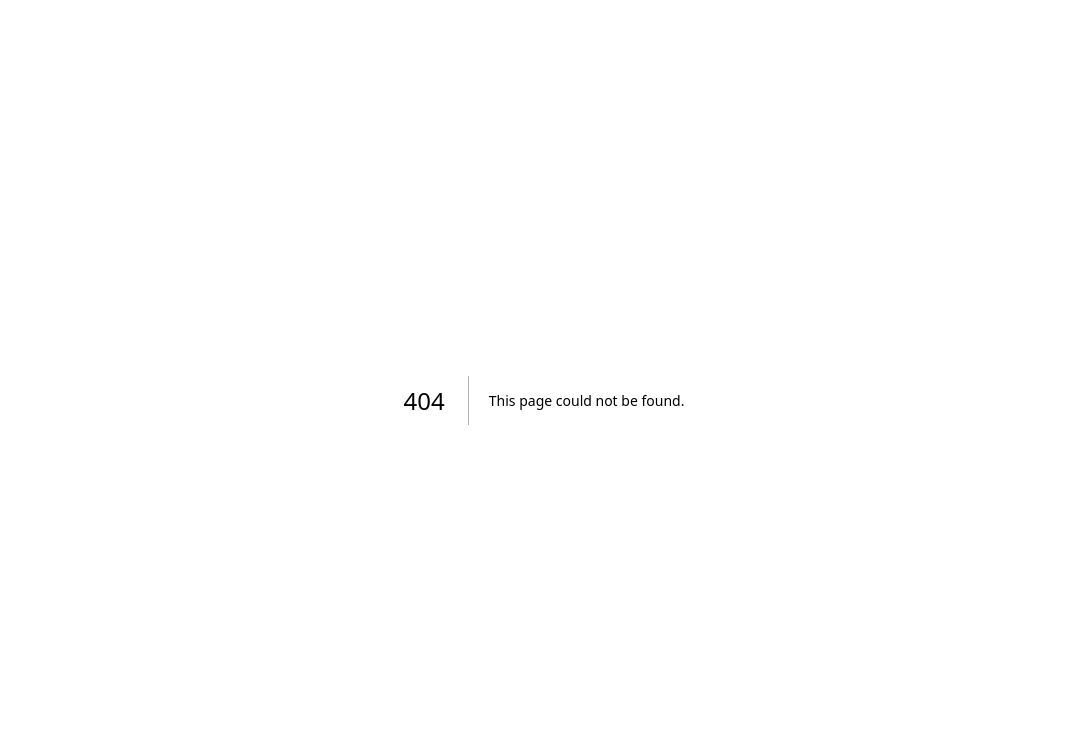
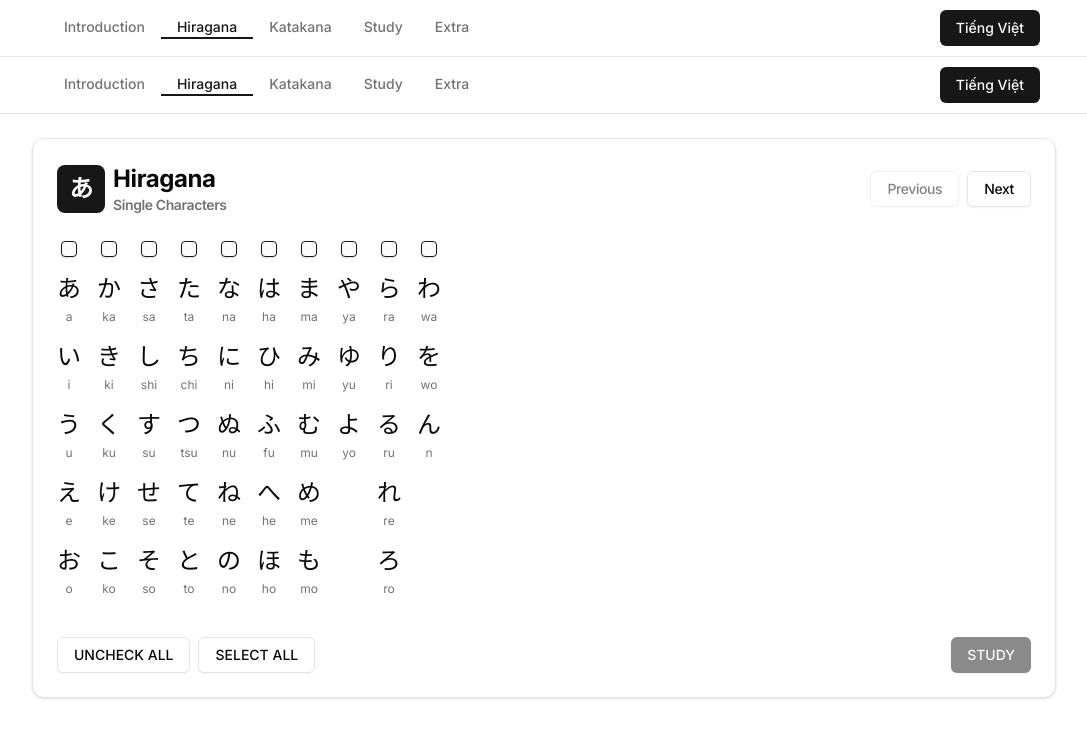
Before and after one commit to dunkbing/kanaji, a Next.js app: page /en/hiragana in a window 1280 px wide. Before the commit this address had no page. Shown: the top 738 px of the page, without its empty margins (96-1183 px from the left). Built offline with nearby package versions, Linux system fonts and the light colour scheme.

Commit message:
add translations.

```diff
--- a/package.json
+++ b/package.json
@@ -6,7 +6,7 @@
     "dev": "next dev --turbopack",
     "build": "next build",
     "start": "next start",
-    "lint": "next lint"
+    "lint": "next lint --fix"
   },
   "dependencies": {
     "@radix-ui/react-checkbox": "^1.1.3",
--- /dev/null
+++ b/src/app/[lang]/hiragana/page.tsx
@@ -0,0 +1,19 @@
+import { NavTabs } from "@/components/nav-tabs";
+import { KanaGrid } from "@/components/kana-grid";
+import { hiraganaData } from "@/data/kana-data";
+
+export default async function HiraganaPage({
+  params,
+}: {
+  params: Promise<{ lang: string }>
+}) {
+  const { lang } = await params;
+  return (
+    <div>
+      <NavTabs lang={lang} />
+      <div className="container max-w-screen-lg mx-auto py-6">
+        <KanaGrid lang={lang} type="hiragana" data={hiraganaData} />
+      </div>
+    </div>
+  );
+}
--- a/src/app/katakana/page.tsx
+++ b/src/app/[lang]/katakana/page.tsx
@@ -2,12 +2,12 @@ import { NavTabs } from "@/components/nav-tabs"
 import { KanaGrid } from "@/components/kana-grid"
 import { katakanaData } from "@/data/kana-data"
 
-export default function KatakanaPage() {
+export default function KatakanaPage({ params: { lang } }: { params: { lang: string } }) {
   return (
     <div>
-      <NavTabs />
+      <NavTabs lang={lang} />
       <div className="container max-w-screen-lg mx-auto py-6">
-        <KanaGrid type="katakana" data={katakanaData} />
+        <KanaGrid lang={lang} type="katakana" data={katakanaData} />
       </div>
     </div>
   )
--- a/src/app/page.tsx
+++ b/src/app/[lang]/page.tsx
@@ -3,10 +3,10 @@ import { Card, CardContent, CardHeader, CardTitle } from "@/components/ui/card"
 import { NavTabs } from "@/components/nav-tabs"
 import Link from "next/link"
 
-export default function Home() {
+export default function Home({ params: { lang } }: { params: { lang: string } }) {
   return (
     <div>
-      <NavTabs />
+      <NavTabs lang={lang} />
       <div className="container max-w-screen-lg mx-auto py-6">
         <Card className="max-w-2xl mx-auto">
           <CardHeader>
--- /dev/null
+++ b/src/app/[lang]/study/page.tsx
@@ -0,0 +1,17 @@
+import { NavTabs } from "@/components/nav-tabs";
+import { StudyMode } from "@/components/study-mode";
+
+export default function StudyPage({
+  params: { lang },
+}: {
+  params: { lang: string };
+}) {
+  return (
+    <div>
+      <NavTabs lang={lang} />
+      <div className="container max-w-screen-lg mx-auto py-6">
+        <StudyMode lang={lang} />
+      </div>
+    </div>
+  );
+}
--- a/src/app/layout.tsx
+++ b/src/app/layout.tsx
@@ -1,25 +1,25 @@
-import type { Metadata } from 'next'
 import { Inter } from 'next/font/google'
 import './globals.css'
+import { NavTabs } from '@/components/nav-tabs'
 
 const inter = Inter({ subsets: ['latin'] })
 
-export const metadata: Metadata = {
-  title: 'Kanaji - Learn Japanese Characters',
-  description: 'Learn Hiragana and Katakana with an interactive study tool',
+export async function generateStaticParams() {
+  return [{ lang: 'en' }, { lang: 'vi' }]
 }
 
 export default function RootLayout({
   children,
+  params
 }: {
   children: React.ReactNode
+  params: { lang: string }
 }) {
   return (
-    <html lang="en">
+    <html lang={params.lang}>
       <body className={inter.className}>
-        <main className="min-h-screen bg-background">
-          {children}
-        </main>
+        <NavTabs lang={params.lang} />
+        {children}
       </body>
     </html>
   )
--- a/src/components/kana-grid.tsx
+++ b/src/components/kana-grid.tsx
@@ -1,78 +1,87 @@
-'use client'
+"use client";
 
-import { useEffect, useState } from 'react'
-import { Button } from '@/components/ui/button'
-import { Card, CardContent, CardHeader, CardTitle } from '@/components/ui/card'
-import { Checkbox } from '@/components/ui/checkbox'
-import { useRouter } from 'next/navigation'
-import { KanaType } from '@/types/kana'
-import { KanaSet } from '@/data/kana-data'
+import { useEffect, useState } from "react";
+import { Button } from "@/components/ui/button";
+import { Card, CardContent, CardHeader, CardTitle } from "@/components/ui/card";
+import { Checkbox } from "@/components/ui/checkbox";
+import { useRouter } from "next/navigation";
+import { KanaType } from "@/types/kana";
+import { KanaSet } from "@/data/kana-data";
+import translations from "@/translations";
 
 interface KanaGridProps {
-  type: KanaType
-  data: KanaSet
+  type: KanaType;
+  data: KanaSet;
+  lang: string;
 }
 
-export function KanaGrid({ type, data }: KanaGridProps) {
-  const router = useRouter()
-  const [isCompound, setIsCompound] = useState(false)
-  const [selectedColumns, setSelectedColumns] = useState<Set<number>>(new Set())
+export function KanaGrid({ type, data, lang }: KanaGridProps) {
+  const router = useRouter();
+  const [isCompound, setIsCompound] = useState(false);
+  const [selectedColumns, setSelectedColumns] = useState<Set<number>>(
+    new Set(),
+  );
+  const t = translations[lang as "en" | "vi"];
 
   // Load saved selection from localStorage
   useEffect(() => {
-    const saved = localStorage.getItem(`${type}-selected-columns`)
+    const saved = localStorage.getItem(`${type}-selected-columns`);
     if (saved) {
-      setSelectedColumns(new Set(JSON.parse(saved)))
+      setSelectedColumns(new Set(JSON.parse(saved)));
     }
-  }, [type])
+  }, [type]);
 
   // Save selection to localStorage
   useEffect(() => {
     localStorage.setItem(
       `${type}-selected-columns`,
-      JSON.stringify(Array.from(selectedColumns))
-    )
-  }, [selectedColumns, type])
+      JSON.stringify(Array.from(selectedColumns)),
+    );
+  }, [selectedColumns, type]);
 
-  const currentColumns = isCompound ? data.compound : data.single
+  const currentColumns = isCompound ? data.compound : data.single;
 
   const handleColumnSelect = (columnIndex: number) => {
-    const newSelected = new Set(selectedColumns)
+    const newSelected = new Set(selectedColumns);
     if (newSelected.has(columnIndex)) {
-      newSelected.delete(columnIndex)
+      newSelected.delete(columnIndex);
     } else {
-      newSelected.add(columnIndex)
+      newSelected.add(columnIndex);
     }
-    setSelectedColumns(newSelected)
-  }
+    setSelectedColumns(newSelected);
+  };
 
   const handleSelectAll = () => {
     if (selectedColumns.size === currentColumns.length) {
-      setSelectedColumns(new Set())
+      setSelectedColumns(new Set());
     } else {
-      setSelectedColumns(new Set(Array.from({ length: currentColumns.length }, (_, i) => i)))
+      setSelectedColumns(
+        new Set(Array.from({ length: currentColumns.length }, (_, i) => i)),
+      );
     }
-  }
+  };
 
   const handleStudy = () => {
     if (selectedColumns.size > 0) {
-      const selectedChars = Array.from(selectedColumns).flatMap(
-        index => currentColumns[index].characters.map(char => char.kana)
-      )
-      sessionStorage.setItem('studyChars', JSON.stringify(selectedChars))
-      router.push('/study')
+      const selectedChars = Array.from(selectedColumns).flatMap((index) =>
+        currentColumns[index].characters.map((char) => char.kana),
+      );
+      sessionStorage.setItem("studyChars", JSON.stringify(selectedChars));
+      router.push(`/${lang}/study`);
     }
-  }
+  };
 
   const handlePrevious = () => {
-    setIsCompound(false)
-    setSelectedColumns(new Set())
-  }
+    setIsCompound(false);
+    setSelectedColumns(new Set());
+  };
 
   const handleNext = () => {
-    setIsCompound(true)
-    setSelectedColumns(new Set())
-  }
+    setIsCompound(true);
+    setSelectedColumns(new Set());
+  };
+
+  if (!t) return null;
 
   return (
     <Card>
@@ -81,13 +90,13 @@ export function KanaGrid({ type, data }: KanaGridProps) {
           <div className="flex items-center gap-2">
             <div className="w-12 h-12 bg-primary rounded-lg flex items-center justify-center">
               <span className="text-2xl text-primary-foreground">
-                {type === 'hiragana' ? 'あ' : 'ア'}
+                {type === "hiragana" ? "あ" : "ア"}
               </span>
             </div>
             <div>
               <h1 className="text-2xl font-bold capitalize">{type}</h1>
               <p className="text-sm text-muted-foreground">
-                {isCompound ? 'Compound' : 'Single'} Characters
+                {isCompound ? "Compound" : "Single"} Characters
               </p>
             </div>
           </div>
@@ -129,7 +138,9 @@ export function KanaGrid({ type, data }: KanaGridProps) {
                       onClick={() => handleColumnSelect(columnIndex)}
                     >
                       <div className="text-2xl">{kana}</div>
-                      <div className="text-xs text-muted-foreground">{romaji}</div>
+                      <div className="text-xs text-muted-foreground">
+                        {romaji}
+                      </div>
                     </div>
                   ))}
                 </div>
@@ -138,7 +149,10 @@ export function KanaGrid({ type, data }: KanaGridProps) {
           </div>
           <div className="flex justify-between">
             <div className="space-x-2">
-              <Button variant="outline" onClick={() => setSelectedColumns(new Set())}>
+              <Button
+                variant="outline"
+                onClick={() => setSelectedColumns(new Set())}
+              >
                 UNCHECK ALL
               </Button>
               <Button variant="outline" onClick={handleSelectAll}>
@@ -152,5 +166,5 @@ export function KanaGrid({ type, data }: KanaGridProps) {
         </div>
       </CardContent>
     </Card>
-  )
+  );
 }
--- a/src/components/nav-tabs.tsx
+++ b/src/components/nav-tabs.tsx
@@ -1,38 +1,50 @@
-'use client'
+"use client";
 
-import Link from 'next/link'
-import { usePathname } from 'next/navigation'
-import { cn } from '@/lib/utils'
+import Link from "next/link";
+import { usePathname } from "next/navigation";
+import { cn } from "@/lib/utils";
+import translations from "@/translations";
 
 const tabs = [
-  { name: 'INTRO', href: '/' },
-  { name: 'HIRAGANA', href: '/hiragana' },
-  { name: 'KATAKANA', href: '/katakana' },
-  { name: 'STUDY', href: '/study' },
-  { name: 'EXTRA', href: '/extra' },
-]
+  { name: "intro", href: "/" },
+  { name: "hiragana", href: "/hiragana" },
+  { name: "katakana", href: "/katakana" },
+  { name: "study", href: "/study" },
+  { name: "extra", href: "/extra" },
+];
 
-export function NavTabs() {
-  const pathname = usePathname()
+export function NavTabs({ lang }: { lang: string }) {
+  const pathname = usePathname();
+  const t = translations[lang as "en" | "vi"];
+
+  if (!t) return null;
 
   return (
     <nav className="border-b">
-      <div className="flex h-14 max-w-screen-lg mx-auto">
+      <div className="flex h-14 max-w-screen-lg mx-auto items-center justify-between px-4">
+        <div className="flex">
           {tabs.map((tab) => (
             <Link
               key={tab.href}
-            href={tab.href}
+              href={`/${lang}${tab.href}`}
               className={cn(
                 "flex items-center px-4 font-medium border-b-2 text-sm transition-colors hover:text-primary",
-              pathname === tab.href
+                pathname === `/${lang}${tab.href}`
                   ? "border-primary text-primary"
-                : "border-transparent text-muted-foreground"
+                  : "border-transparent text-muted-foreground",
               )}
             >
-            {tab.name}
+              {t[tab.name]}
             </Link>
           ))}
         </div>
+        <Link
+          href={`/${lang === "en" ? "vi" : "en"}${pathname.substring(3)}`}
+          className="px-4 py-2 text-sm font-medium text-primary-foreground bg-primary rounded-md hover:bg-primary/90"
+        >
+          {lang === "en" ? "Tiếng Việt" : "English"}
+        </Link>
+      </div>
     </nav>
-  )
+  );
 }
--- a/src/components/study-mode.tsx
+++ b/src/components/study-mode.tsx
@@ -5,13 +5,15 @@ import { Button } from '@/components/ui/button'
 import { Card, CardContent, CardHeader, CardTitle } from '@/components/ui/card'
 import { Input } from '@/components/ui/input'
 import { hiraganaData, katakanaData } from '@/data/kana-data'
+import translations from '@/translations'
 
-export function StudyMode() {
+export function StudyMode({ lang }: { lang: string }) {
   const [characters, setCharacters] = useState<string[]>([])
   const [currentIndex, setCurrentIndex] = useState(0)
   const [input, setInput] = useState('')
   const [score, setScore] = useState(0)
   const [showAnswer, setShowAnswer] = useState(false)
+  const t = translations[lang as 'en' | 'vi']
 
   const characterMap = useMemo(() => {
     const map = new Map<string, string>()
@@ -57,6 +59,8 @@ export function StudyMode() {
   const handleShowAnswer = () => {
     setShowAnswer(true)
   }
+
+  if (!t) return null;
 
   if (characters.length === 0) {
     return (
--- /dev/null
+++ b/src/translations/index.ts
@@ -0,0 +1,46 @@
+const translations = {
+  en: {
+    intro: "Introduction",
+    hiragana: "Hiragana",
+    katakana: "Katakana",
+    study: "Study",
+    extra: "Extra",
+    selectColumns: "Select columns to study",
+    uncheckAll: "Uncheck All",
+    startStudy: "Start Study",
+    score: "Score",
+    showAnswer: "Show Answer",
+    enterRomaji: "Enter romaji",
+    correct: "Correct!",
+    incorrect: "Incorrect. Try again.",
+    completed: "Study completed!",
+    switchToCompound: "Switch to Compound",
+    switchToSingle: "Switch to Single",
+    appDescription:
+      "Welcome to Kanaji, a simple web app for learning Japanese hiragana and katakana.",
+    extraContent: "This is an extra page for additional content or features.",
+  },
+  vi: {
+    intro: "Giới thiệu",
+    hiragana: "Hiragana",
+    katakana: "Katakana",
+    study: "Học tập",
+    extra: "Thêm",
+    selectColumns: "Chọn cột để học",
+    uncheckAll: "Bỏ chọn tất cả",
+    startStudy: "Bắt đầu học",
+    score: "Điểm số",
+    showAnswer: "Hiện đáp án",
+    enterRomaji: "Nhập romaji",
+    correct: "Chính xác!",
+    incorrect: "Không chính xác. Thử lại.",
+    completed: "Hoàn thành học tập!",
+    switchToCompound: "Chuyển sang kí tự ghép",
+    switchToSingle: "Chuyển sang kí tự đơn",
+    appDescription:
+      "Chào mừng đến với Kanaji, một ứng dụng web đơn giản để học hiragana và katakana tiếng Nhật.",
+    extraContent: "Đây là trang bổ sung cho nội dung hoặc tính năng bổ sung.",
+  },
+} as Record<string, Record<string, string>>;
+
+export default translations;
```
Also changed, not shown: src/app/hiragana/page.tsx (deleted, +0 -14 lines), src/app/study/page.tsx (deleted, +0 -13 lines). Lines whose indentation alone changed are shown as unchanged.
